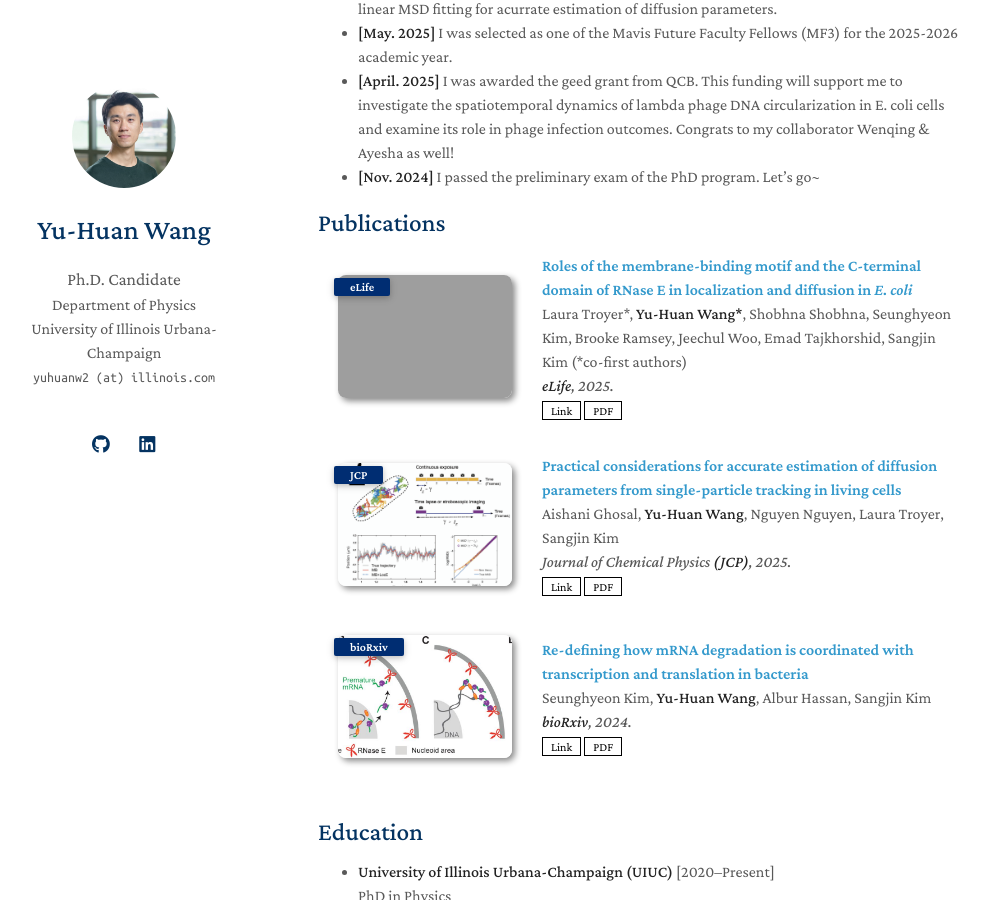
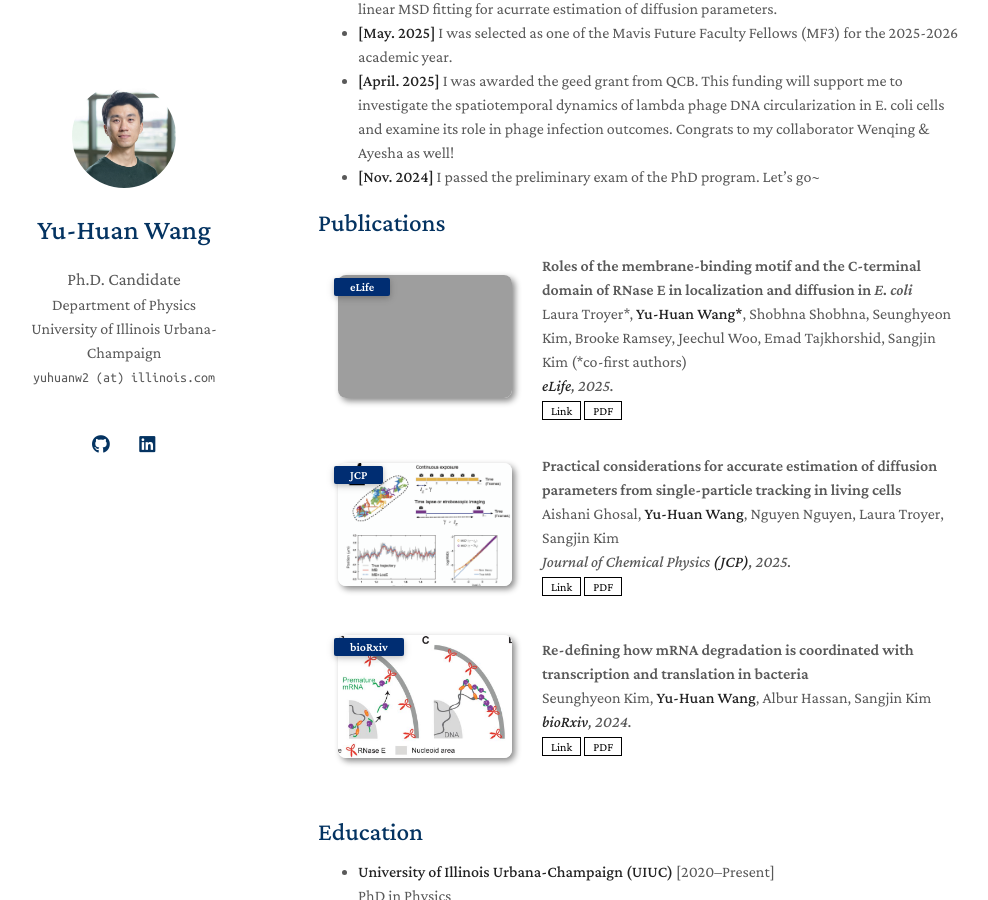
Before and after one commit to wangyh1949/wangyh1949.github.io, a Jekyll site: the page built from index.md, in a window 1280 px wide and 900 px high, scrolled down 525 px. Shown: the whole window, without its empty margins (152-1140 px from the left). Built offline with Jekyll 4.4.1, drawn with Linux system fonts in a browser that asks for light colours; a style sheet for code colours, icons or effects is not loaded; our own code applies the rules of GitHub Pages for plain Markdown files; grey boxes are pictures that could not be loaded.

Commit message:
update index.md

```diff
--- a/_includes/publications.md
+++ b/_includes/publications.md
@@ -16,7 +16,8 @@
     {% endif %}
   </div>
   <div class="col-sm-9" style="position: relative;padding-right: 15px;padding-left: 20px;">
-      <div class="title"><a href="{{ link.pdf }}">{{ link.title }}</a></div>
+      <!-- <div class="title"><a href="{{ link.link }}">{{ link.title }}</a></div> -->
+      <div class="title">{{ link.title }}</div>
       <div class="author">{{ link.authors }}</div>
       <div class="periodical"><em>{{ link.journal }}</em>
       </div>
--- a/index.md
+++ b/index.md
@@ -28,11 +28,11 @@ Hi, I'm a Ph.D. candidate in Physics at the University of Illinois Urbana-Champa
 ## Education
 
 - **University of Illinois Urbana-Champaign (UIUC)** [2020–Present]
-  PhD in Physics
+    PhD in Physics
 - **Southern University of Science and Technology (SUSTech)** [2016–2020]
-  BS in Physics
+    BS in Physics
 - **University of California, Berkeley** [2019.01–2019.08]
-  Visiting Student
+    Visiting Student
 
 <!-- ## Past Research Experience
 
```
